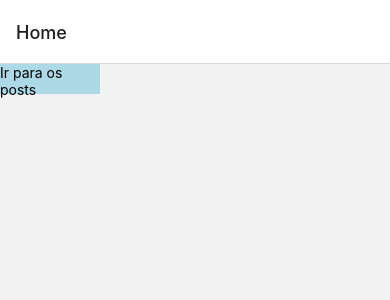
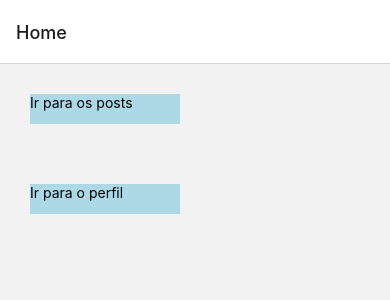
Before and after one commit to guimiranda93/projeto_facebook, a React Native app: screen /Home in a window 390 px wide. Shown: the top 300 px of the page. Built offline with nearby package versions, Linux system fonts and the light colour scheme.

Commit message:
Testes com cameras

```diff
--- a/package.json
+++ b/package.json
@@ -14,6 +14,7 @@
     "@react-navigation/native-stack": "^6.2.4",
     "react": "17.0.2",
     "react-native": "0.65.1",
+    "react-native-camera": "^4.2.1",
     "react-native-safe-area-context": "^3.3.2",
     "react-native-screens": "^3.8.0",
     "react-native-vector-icons": "^8.1.0"
--- a/src/routes/index.js
+++ b/src/routes/index.js
@@ -2,6 +2,7 @@ import React from 'react';
 import {createNativeStackNavigator} from '@react-navigation/native-stack';
 import Home from '../screens/Home';
 import Posts from '../screens/Posts';
+import Profile from '../screens/Profile';
 
 const AppStack = createNativeStackNavigator();
 
@@ -10,6 +11,7 @@ const Routes = () => {
     <AppStack.Navigator>
       <AppStack.Screen name="Home" component={Home} />
       <AppStack.Screen name="Posts" component={Posts} />
+      <AppStack.Screen name="Profile" component={Profile} />
     </AppStack.Navigator>
   );
 };
--- a/src/screens/Home/index.js
+++ b/src/screens/Home/index.js
@@ -5,9 +5,25 @@ const Home = ({navigation}) => {
   return (
     <View>
       <Pressable
-        style={{backgroundColor: 'lightblue', width: 100, height: 30}}
+        style={{
+          backgroundColor: 'lightblue',
+          width: 150,
+          height: 30,
+          margin: 30,
+        }}
         onPress={() => navigation.navigate('Posts')}>
         <Text>Ir para os posts</Text>
+      </Pressable>
+
+      <Pressable
+        style={{
+          backgroundColor: 'lightblue',
+          width: 150,
+          height: 30,
+          margin: 30,
+        }}
+        onPress={() => navigation.navigate('Profile')}>
+        <Text>Ir para o perfil</Text>
       </Pressable>
     </View>
   );
--- /dev/null
+++ b/src/screens/Profile/styles.js
@@ -0,0 +1,51 @@
+import {StyleSheet} from 'react-native';
+
+export default StyleSheet.create({
+  container: {
+    flex: 1,
+    flexDirection: 'column',
+    backgroundColor: 'black',
+  },
+  preview: {
+    flex: 1,
+    justifyContent: 'flex-end',
+    alignItems: 'center',
+  },
+  capture: {
+    flex: 0,
+    backgroundColor: '#fff',
+    borderRadius: 5,
+    padding: 15,
+    paddingHorizontal: 20,
+    alignSelf: 'center',
+    margin: 20,
+  },
+  avatar: {
+    width: 150,
+    height: 150,
+    borderRadius: 150,
+    margin: 20,
+  },
+  overlayContainer: {
+    width: 150,
+    height: 150,
+    borderRadius: 75,
+    margin: 20,
+    alignItems: 'center',
+    justifyContent: 'flex-end',
+    overflow: 'hidden',
+    position: 'absolute',
+    top: 0,
+    left: 0,
+  },
+  iconContainer: {
+    height: 40,
+    width: '100%',
+    backgroundColor: 'rgba(0,0,0,0.8)',
+    alignItems: 'center',
+    justifyContent: 'center',
+  },
+  profileContainer: {
+    alignSelf: 'center',
+  },
+});
```
Also changed, not shown: src/screens/Profile/index.js (added, +67 -0 lines), 4 other files (tests, documents, lock files or other folders).
